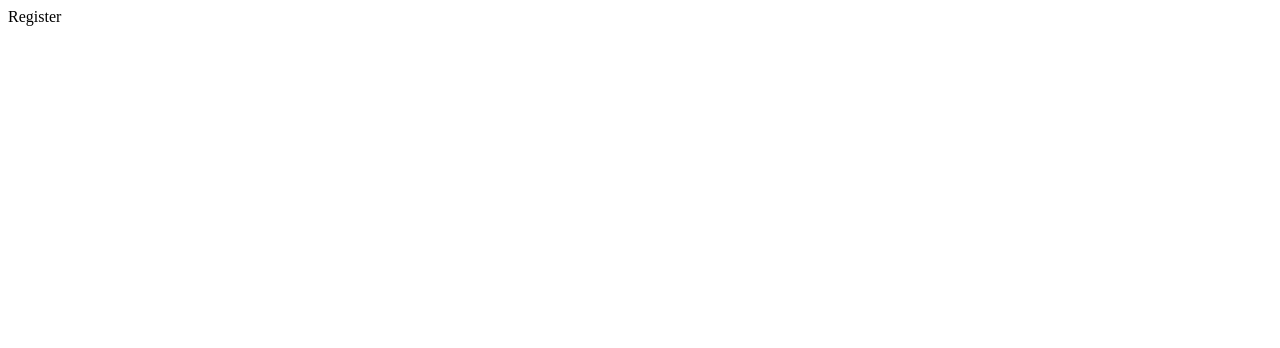
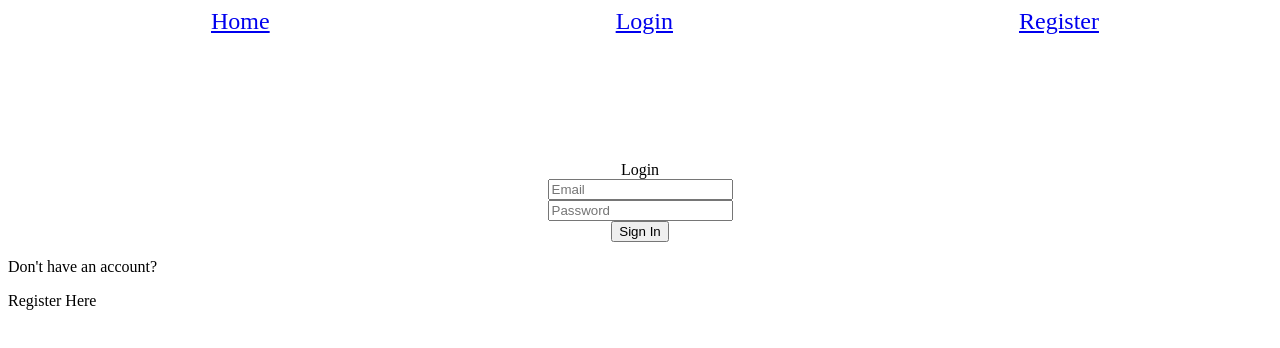
Before and after one commit to Med-Cabinet-Project/front-end, a React (Create React App) app: page /login in a window 1280 px wide. Shown: the top 348 px of the page. Built offline with nearby package versions, Linux system fonts and the light colour scheme.

Commit message:
forms working, started adding style

```diff
--- a/package.json
+++ b/package.json
@@ -9,7 +9,8 @@
     "react": "^16.13.1",
     "react-dom": "^16.13.1",
     "react-router-dom": "^5.2.0",
-    "react-scripts": "3.4.1"
+    "react-scripts": "3.4.1",
+    "styled-components": "^5.1.1"
   },
   "scripts": {
     "start": "react-scripts start",
--- a/src/Components/App.js
+++ b/src/Components/App.js
@@ -1,23 +1,44 @@
-import React from 'react';
-import { BrowserRouter as Router, Switch, Route } from 'react-router-dom';
+import React , {useState} from 'react';
+import { BrowserRouter as Router, Switch, Route, Link } from 'react-router-dom';
 
+import '../index.css';
 
 //components
 import Header from './Header'
 import RegisterForm from './RegisterForm';
+import Login from './Login';
+import Home from './Home';
 
 
 function App() {
+  const [title, updateTitle] = useState(null);
   return (
     <Router>
       <div className="App">
-        <Header />
+
        <div>
+          <div className='nav'>
+            <Link to='/'>Home</Link>
+            <Link to='/login'>Login</Link>
+            <Link to='/register'>Register</Link>
+          </div>
+          <Header title={title} />
           <Switch>
-            <Route exact path='/'>
-              <RegisterForm />
+          {/* <Route path="/" exact={true}>
+              <RegisterForm updateTitle={updateTitle} />
+            </Route> */}
+            <Route path="/register">
+              <RegisterForm updateTitle={updateTitle} />
+            </Route>
+            <Route path="/login">
+              <Login />
+            </Route>
+            <Route path="/">
+              <Home />
             </Route>
           </Switch>
+
+
         </div>
       </div>
     </Router>
--- a/src/Components/Header.js
+++ b/src/Components/Header.js
@@ -1,11 +1,21 @@
 import React from 'react';
+import { withRouter } from 'react-router-dom'
 
-function Header () {
+
+function Header (props) {
+    const capitalize = (s) => {
+        if (typeof s !== 'string') return ''
+        return s.charAt(0).toUpperCase() + s.slice(1)
+    }
+    const title = capitalize(props.location.pathname.substring(1,props.location.pathname.length))
+
     return(
         <nav>
-            Register
+            <div className='header'>
+                <span>{props.title || title}</span>
+            </div>
         </nav>
     )
 };
 
-export default Header;
+export default withRouter(Header);
--- /dev/null
+++ b/src/Components/Home.js
@@ -0,0 +1,10 @@
+import React from 'react';
+function Home(props) {
+    return(
+        <div className="mt-2">
+            Home page content
+        </div>
+    )
+}
+
+export default Home;
--- /dev/null
+++ b/src/Components/Login.js
@@ -0,0 +1,66 @@
+import React, { useState } from 'react';
+import { withRouter } from 'react-router-dom';
+
+import Header from './Header';
+
+function Login(props) {
+    const[state, setState] = useState({
+        email:'',
+        password:'',
+        successAlert:''
+    })
+
+    const handleChange = (e) => {
+        const { id, value } = e.target
+        setState(prevState => ({
+            ...prevState,
+            [id]: value
+        }))
+    }
+
+    const handleSubmit = e => {
+        e.preventDefault();
+
+
+    }
+    // const redirectToHome = () => {
+    //     props.updateTitle('Home')
+    //     props.history.push('/home')
+    // }
+
+    const redirectToRegister = () => {
+        props.history.push('/register');
+        props.updateTitle('Register');
+    }
+
+    return(
+        <div>
+            <form>
+                <label htmlFor='email' />
+                    <input
+                        type='text'
+                        id='email'
+                        placeholder='Email'
+                        value={state.email}
+                        onChange={handleChange}
+                    />
+                    <input
+                        type='password'
+                        id='password'
+                        placeholder='Password'
+                        valye={state.password}
+                        onChange={handleChange}
+                    />
+                    <button type='submit'>Sign In</button>
+                    {/* add onChange once handleSubmit is completed */}
+            </form>
+            <div>
+                <p>Don't have an account?</p>
+                <span onClick={() => redirectToRegister()}>Register Here</span>
+            </div>
+        </div>
+    );
+
+};
+
+export default withRouter(Login);
--- a/src/Components/RegisterForm.js
+++ b/src/Components/RegisterForm.js
@@ -1,5 +1,5 @@
 import React, { useState } from 'react';
-import { Redirect } from 'react-router-dom';
+import { withRouter } from 'react-router-dom';
 
 function RegisterForm(props) {
     const [state, setState] = useState({
@@ -17,13 +17,30 @@ function RegisterForm(props) {
         }))
     }
 
+    // const sendLoginToServer = () => {
+    //     if(state.email.length && state.password.length) {
+    //         props.showError(null);
+    //         const payload={
+    //             'email': state.email,
+    //             'password': state.password,
+    //         }
+    //     }
+    //     axios
+    // }
+
     const redirectToLogin = () => {
         props.updateTitle('Login')
-        props.history.push('/home');
+        props.history.push('/login');
     }
 
     const handleSubmit = e => {
         e.preventDefault();
+
+        // if(state.password === confirmPassword) {
+        //     sendLoginToServer()
+        // } else {
+        //     props.showError('Passwords do not match');
+        // }
 
     }
 
@@ -36,20 +53,24 @@ function RegisterForm(props) {
                         id='email'
                         placeholder='Email'
                         value={state.email}
+                        onChange={handleChange}
                     />
                     <input
                         type='password'
                         id='password'
                         placeholder='Password'
                         value={state.password}
+                        onChange={handleChange}
                     />
                     <input
                         type='password'
                         id='password'
                         placeholder='Confirm Password'
                         value={state.confirmPassword}
+                        onChange={handleChange}
                     />
-                    <button>Register</button>
+                    <button type='submit'>Register</button>
+                    {/* add onChange once handleSubmit is completed */}
             </form>
             <div>
                 <p>Already have an account?</p>
@@ -59,4 +80,4 @@ function RegisterForm(props) {
     );
 };
 
-export default RegisterForm;
+export default withRouter(RegisterForm);
--- /dev/null
+++ b/src/index.css
@@ -0,0 +1,27 @@
+.nav {
+    padding-left:30px ;
+    display:flex;
+    flex-direction: row;
+    justify-content: space-around;
+    text-align: center;
+    align-items: flex-start;
+    /* height: 100vh; */
+    font-size: 24px;
+    /* line-height: 1.2; */
+    /* transform: rotateX(-10deg) rotateY(20deg); */
+    font-weight: 500;
+    cursor: context-menu;
+}
+
+form {
+    display: flex;
+    flex-direction: column;
+    align-items: center;
+    align-content: center;
+    text-align: center;
+}
+
+.header {
+    text-align: center;
+    padding-top: 10%;
+}
```
Also changed, not shown: 1 other file (tests, documents, lock files or other folders).
